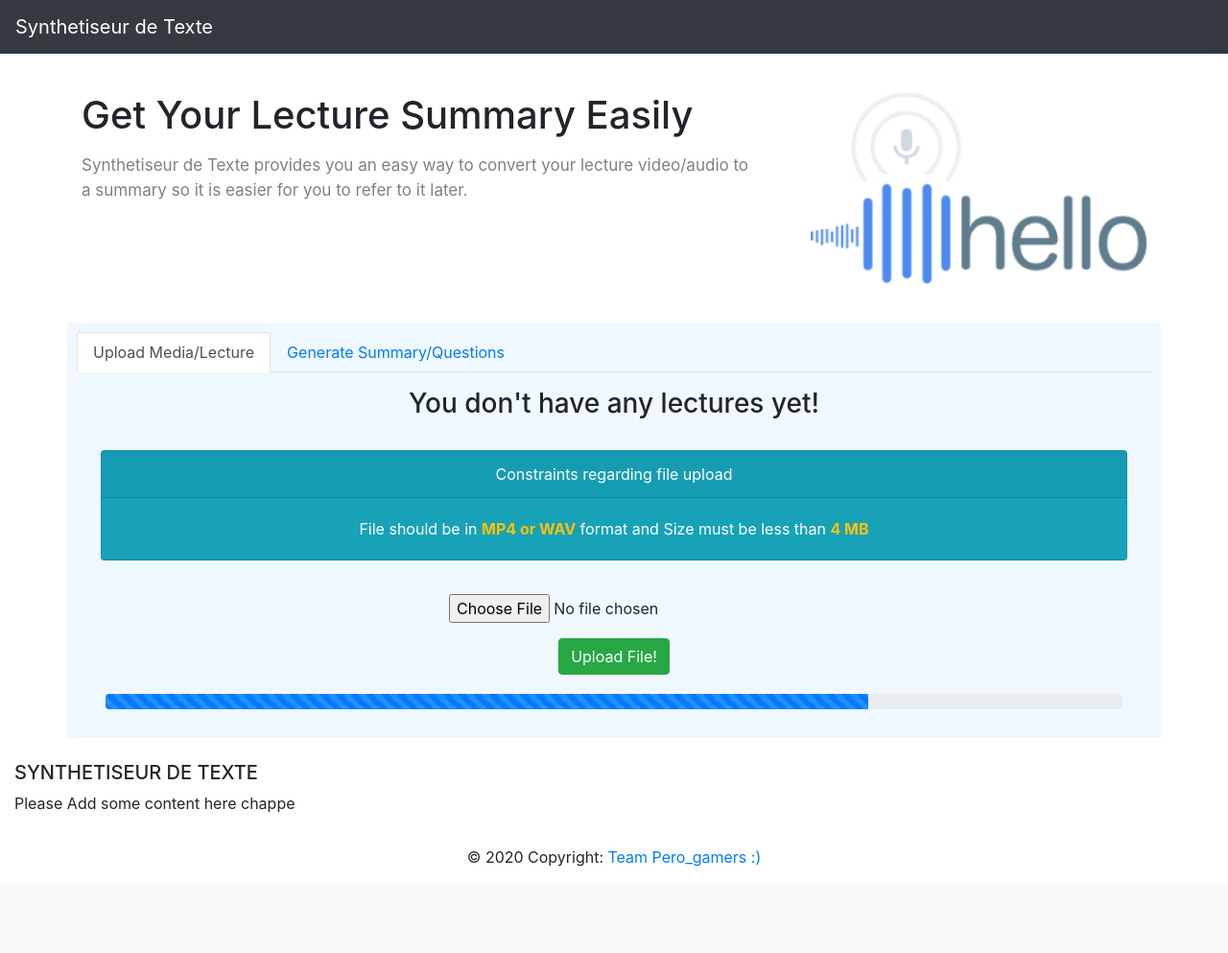
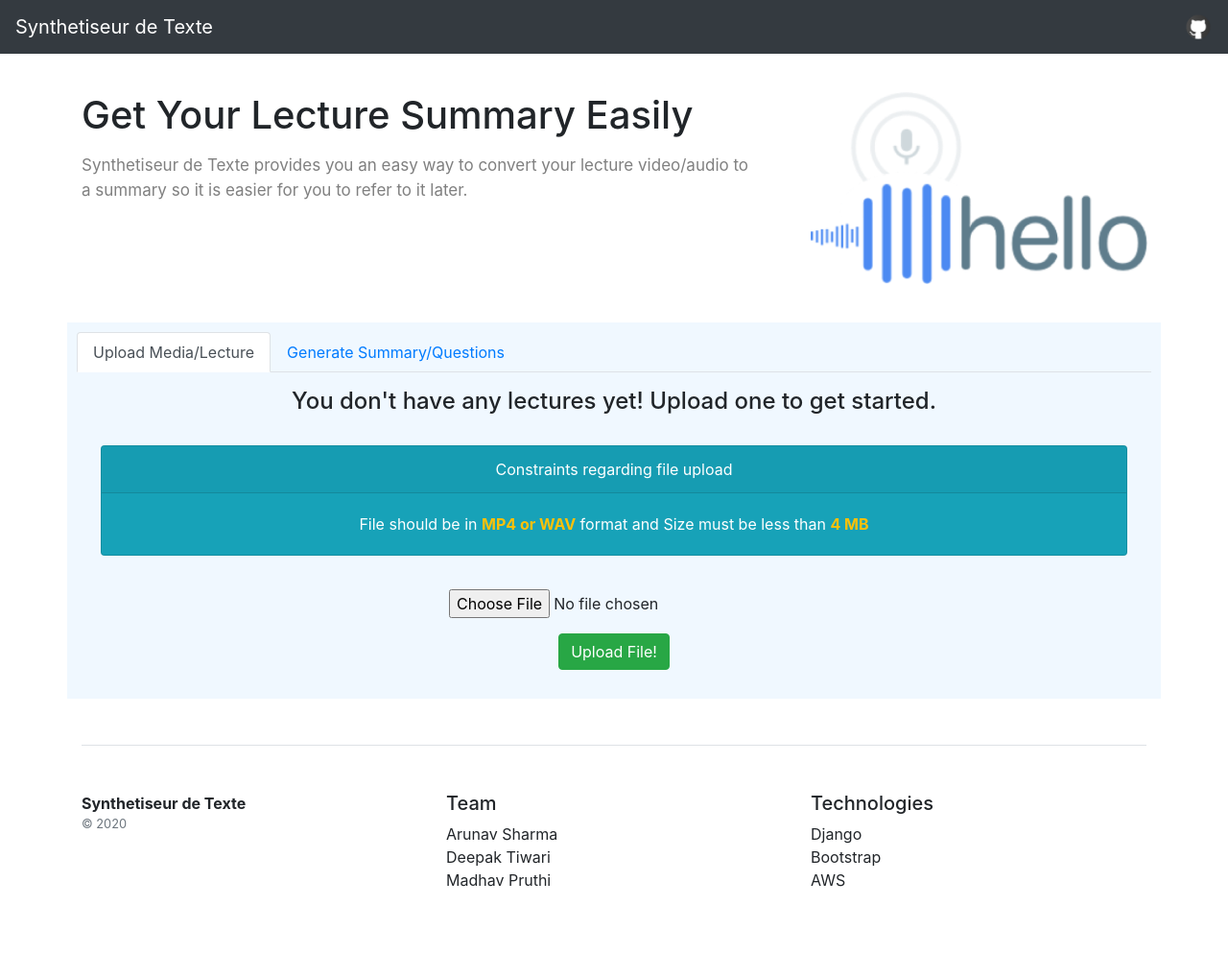
Before and after one commit to arunav11/Synthetiseur_de_texte, a Django app: page / in a window 1280 px wide. Shown: the whole page at 96% size. Before the commit the page ends 903 px from the top, so only its background shows below. Run offline with Django 3.2, Linux system fonts and the light colour scheme; data that the repository does not hold is empty; some libraries are stand-ins or nearby versions.

Commit message:
Improved UI and added progress bar

```diff
--- a/upload/forms.py
+++ b/upload/forms.py
@@ -11,6 +11,7 @@ class MediaFileForm(forms.ModelForm):
         self.fields['file'].widget.attrs['accept'] = ".wav,.mp4"
         self.fields['file'].widget.attrs['class'] = 'form-control-file'
         self.fields['file'].widget.attrs['style'] = 'text-align: center; width: fit-content; display: -webkit-inline-box;'
+        self.fields['file'].widget.attrs['id'] = 'file'
 
     class Meta:
         model = MediaFile
--- a/upload/static/style.css
+++ b/upload/static/style.css
@@ -35,3 +35,32 @@ input {
 	-webkit-animation: progress-bar-stripes 1s linear infinite;
 	animation: progress-bar-stripes 1s linear infinite;
 }
+
+#upload-msg {
+    margin-top: 10px;
+    font-size: 15px;
+    text-align: center;
+}
+
+.alert {
+    text-align: center;
+}
+
+
+#progress_bar_summary {
+    margin: 20px 30px 0px 30px;
+}
+
+#target {
+    margin-top: 10px;
+    margin-bottom: 10px;
+}
+
+#error_message {
+    margin-top: 10px;
+}
+#upload-msg-summary {
+    margin-top: 10px;
+    font-size: 15px;
+    text-align: center;
+}
--- a/upload/templates/upload.html
+++ b/upload/templates/upload.html
@@ -8,6 +8,7 @@
     <link rel="icon" href="{% static 'icon.png' %}">
     <link rel="stylesheet" href="https://stackpath.bootstrapcdn.com/bootstrap/4.5.2/css/bootstrap.min.css"
           integrity="sha384-JcKb8q3iqJ61gNV9KGb8thSsNjpSL0n8PARn9HuZOnIxN0hoP+VmmDGMN5t9UJ0Z" crossorigin="anonymous">
+    <link rel="stylesheet" href="https://stackpath.bootstrapcdn.com/font-awesome/4.7.0/css/font-awesome.min.css">
 
     <!-- JS, Popper.js, and jQuery -->
     <script src="https://code.jquery.com/jquery-3.5.1.slim.min.js"
@@ -41,7 +42,22 @@
     <a class="navbar-brand" href="#">
         Synthetiseur de Texte
     </a>
+    <a href="https://github.com/arunav11/Synthetiseur_de_texte/" target="_blank">
+        <img height="30px" src="{% static 'icons8-github-144.png' %}"> </a>
 </nav>
+
+{% if unique_id %}
+    <div class="alert alert-success alert-dismissible fade show" role="alert">
+        <strong>Your file upload was successful. </strong>
+        Your Unique ID is <strong id="unique_id_identifier">{{ unique_id }}</strong>
+        <button class="btn" onclick="copyFunction()"><i class="fa fa-clone" title="Copy to clipboard"></i>
+        </button>
+
+        <button type="button" class="close" data-dismiss="alert" aria-label="Close">
+            <span aria-hidden="true">&times;</span>
+        </button>
+    </div>
+{% endif %}
 
 <div class="container" id="description">
     <div class="row">
@@ -71,6 +87,8 @@
                aria-controls="nav-profile" aria-selected="false">Generate Summary/Questions</a>
         </div>
     </nav>
+
+
     <div class="tab-content" id="nav-tabContent">
         <div class="tab-pane fade show active" id="nav-home" role="tabpanel" aria-labelledby="nav-home-tab">
             {% if all_files %}
@@ -81,7 +99,7 @@
                     {% endfor %}
                 </ul>
             {% else %}
-                <h3 style="padding: 6px 0 6px 0">You don't have any lectures yet!</h3>
+                <h4 style="padding: 6px 0 6px 0">You don't have any lectures yet! Upload one to get started.</h4>
             {% endif %}
 
             <div class="card text-white bg-info" style="margin: 25px">
@@ -93,7 +111,7 @@
                         <span class="text-warning"><b>4 MB</b></span></p>
                 </div>
             </div>
-            <form method="post" action="" enctype="multipart/form-data" name="file_upload"
+            <form id="file_upload" method="post" action="" enctype="multipart/form-data" name="file_upload"
                   onsubmit="return fileSizeCheck()">
                 <div class="form-group">
                     {% csrf_token %}
@@ -101,55 +119,96 @@
                 </div>
                 <button type="submit" class="btn btn-success">Upload File!</button>
 
-                <div class="progress" id="progress_bar">
+                <div class="progress" id="progress_bar" style="display:none">
                     <div class="progress-bar progress-bar-striped progress-bar-animated " role="progressbar"
-                         aria-valuenow="75" aria-valuemin="0" aria-valuemax="100" style="width: 75%"></div>
+                         aria-valuenow="100" aria-valuemin="0" aria-valuemax="100" style="width: 100%"></div>
+
                 </div>
 
+                <p id="upload-msg" style="display: none"> Upload in Progress . . . . </p>
+
             </form>
-            {% if unique_id %}
-                <div>Your Unique ID is <span class="font-weight-bold text-success"
-                                             id="unique_id_identifier">{{ unique_id }}</span>
-                    <button class="btn" onclick="copyFunction()"><i class="fa fa-clone" title="Copy to clipboard"></i>
-                    </button>
-                </div>
-            {% endif %}
+
         </div>
         <div class="tab-pane fade" id="nav-summary" role="tabpanel" aria-labelledby="nav-profile-tab">
             <label for="unique_id">Enter your ID associated with your video: </label>
-            <input type="text" id="unique_id" name="unique_id" required>
+            <input class="form-control short" type="text" id="unique_id" name="unique_id" required>
             <button type="submit" id="target" class="btn btn-primary">Summarize and Generate Practice Questions</button>
             <br>
-            <div id='loader' style='display: none;'>
-                <img src="{% static 'loading.gif' %}" width='32px' height='32px' alt="loader">
+            <div class="progress" id="progress_bar_summary" style="display: none">
+                <div class="progress-bar progress-bar-striped progress-bar-animated " role="progressbar"
+                     aria-valuenow="100" aria-valuemin="0" aria-valuemax="100" style="width: 100%"></div>
             </div>
+
+            <div id="upload-msg-summary" style="display: none">
+                <p>
+                    Please wait while we are processing your file . . . .
+                </p>
+            </div>
+
+
             <div class="text-danger" id="error_message"></div>
-            <div id="generated_summary">Summary will be shown here!</div>
+            <div class="row">
+                <div class="col-md">
+                     <div id="generated_summary"></div>
+                </div>
+                <div class="col-md">
+                    <div id="generated_original"></div>
+                </div>
+
+            </div>
+
+            <hr id="break" style="display: none;">
             <div id="generated_questions"></div>
         </div>
     </div>
 </div>
 
-
-<footer class="page-footer font-small blue pt-4">
-    <div class="container-fluid text-center text-md-left">
+<div class="container">
+    <footer class="pt-4 my-md-5 pt-md-5 border-top">
         <div class="row">
-            <div class="col-md-6 mt-md-0 mt-3">
-                <h5 class="text-uppercase">Synthetiseur de Texte</h5>
-                <!--
-                TODO: To add something about our project
-                -->
-                <p>Please Add some content here chappe</p>
+            <div class="col-4">
+                <strong> Synthetiseur de Texte </strong>
+                <small class="d-block mb-3 text-muted">© 2020</small>
             </div>
-            <hr class="clearfix w-100 d-md-none pb-3">
+            <div class="col-4">
+                <h5>Team</h5>
+                <ul class="list-unstyled text-small">
+                    <li><span>Arunav Sharma</span></li>
+                    <li><span>Deepak Tiwari</span></li>
+                    <li><span>Madhav Pruthi</span></li>
+                </ul>
             </div>
+            <div class="col-4">
+                <h5>Technologies</h5>
+                <ul class="list-unstyled text-small">
+                    <li><span>Django</span></li>
+                    <li><span>Bootstrap</span></li>
+                    <li><span>AWS</span></li>
+                </ul>
             </div>
-    <div class="footer-copyright text-center py-3">© 2020 Copyright:
-        <a href="#">Team Pero_gamers :)</a>
+            {#          <div class="col-6 col-md">#}
+            {#            <h5>About</h5>#}
+            {#            <ul class="list-unstyled text-small">#}
+            {#              <li><a class="text-muted" href="#">Team</a></li>#}
+            {#              <li><a class="text-muted" href="#">Locations</a></li>#}
+            {#              <li><a class="text-muted" href="#">Privacy</a></li>#}
+            {#              <li><a class="text-muted" href="#">Terms</a></li>#}
+            {#            </ul>#}
+            {#          </div>#}
         </div>
     </footer>
 
+
     <script>
+
+        $(document).on('submit', '#file_upload', function (e) {
+            var progress_bar = document.getElementById('progress_bar');
+            var upload_msg = document.getElementById('upload-msg');
+            progress_bar.setAttribute('style', 'display: flex');
+            upload_msg.setAttribute('style', 'display: block');
+        });
+
         function fileSizeCheck() {
             let oFile = document.forms["file_upload"]["file"].files[0];
             if (oFile.size > 4194304) {
@@ -197,7 +256,7 @@
             $.trim(element.html()) === summ_on ? element.html(summ_off) : element.html(summ_on);
         }
 
-    let summ_on, summ_off;
+        let summary, original;
 
         $(document).ready(function () {
             $("#target").click(function (e) {
@@ -211,7 +270,8 @@
                     data: input_data,
                     beforeSend: function (xhr, settings) {
                         xhr.setRequestHeader("X-CSRFToken", csrftoken);
-                    $("#loader").show();
+                        $("#progress_bar_summary").attr('style', 'display: flex');
+                        $("#upload-msg-summary").attr('style', 'display: block');
                         $("#error_message").html("");
                         $("#generated_summary").html("");
                         $("#generated_questions").html("");
@@ -221,16 +281,29 @@
                         if (data["has_error"] === true) {
                             $("#error_message").html(data["error"]);
                         } else {
-                        let IconHTML_on = "<div onclick=\"toggleSummary()\"><i class=\"fa fa-toggle-on\" aria-hidden=\"true\"></i></div>";
-                        let IconHTML_off = "<div onclick=\"toggleSummary()\"><i class=\"fa fa-toggle-off\" aria-hidden=\"true\"></i></div>";
 
-                        summ_on = "<h3>Summary " + IconHTML_on + "</h3><span class=\"text-success\">Compression Ratio: <b>" +
-                            data["compression_ratio"] + "%</b></span><blockquote>" + data["summary"] + "</blockquote>";
+                            summary = "<div class='card'> " +
+                                "<div class='card-header'> " +
+                                "<b>Summary</b> </div> " +
+                                "<div class='card-body text-success'> " +
+                                "<h5 class='card-title'> Compression Ratio: <b>" + data["compression_ratio"] + "%</b></h5>" +
+                                "<p class='card-text'>" + data["summary"] + "</p>" +
+                                "</div>" +
+                                "</div>";
 
-                        summ_off = "<h3>Original Text " + IconHTML_off + "</h3><span class=\"text-success\">Compression Ratio: <b>" +
-                            data["compression_ratio"] + "%</b></span><blockquote>" + data["original_text"] + "</blockquote>";
+                            original = "<div class='card'> " +
+                                "<div class='card-header'> " +
+                                "<b>Original</b> </div> " +
+                                "<div class='card-body'> " +
+                                "<p class='card-text text-primary'>" + data["original_text"] + "</p>" +
+                                "</div>" +
+                                "</div>"
 
-                        $("#generated_summary").html(summ_on);
+
+                            $("#generated_summary").html(summary);
+                            $("#generated_original").html(original);
+
+                            $("#break").attr('style', 'display: block');
 
                             let arr = JSON.parse(data["question_list"]);
                             let questions = "";
@@ -240,12 +313,17 @@
                                 questions += "<li>" + arr[index] + "</li>";
                             }
                             questions += "</ul>";
-                        $("#generated_questions").html("<h3>Question List</h3><blockquote>" + questions + "</blockquote>")
+                            $("#generated_questions").html("<div class='card'>" +
+                                                               "<div class='card-header'>" +
+                                                               "<b>Questions</b> </div>" +
+                                                             "<div class='card-body text-info'>" +
+                                "<blockquote>" + questions + "</blockquote>" + "</div></div></div>");
                         }
 
                     },
                     complete: function () {
-                    $("#loader").hide();
+                        $("#progress_bar_summary").attr('style', 'display: none');
+                        $("#upload-msg-summary").attr('style', 'display: none');
                     },
                     error: function (jqXHR, exception) {
                         let msg = "";
```
Also changed, not shown: upload/migrations/0003_auto_20200916_1612.py (added), upload/migrations/0004_auto_20200919_1336.py (added), upload/static/icons8-github-144.png (added), upload/static/loading.gif, 1 other file. Lines whose indentation alone changed are shown as unchanged.
